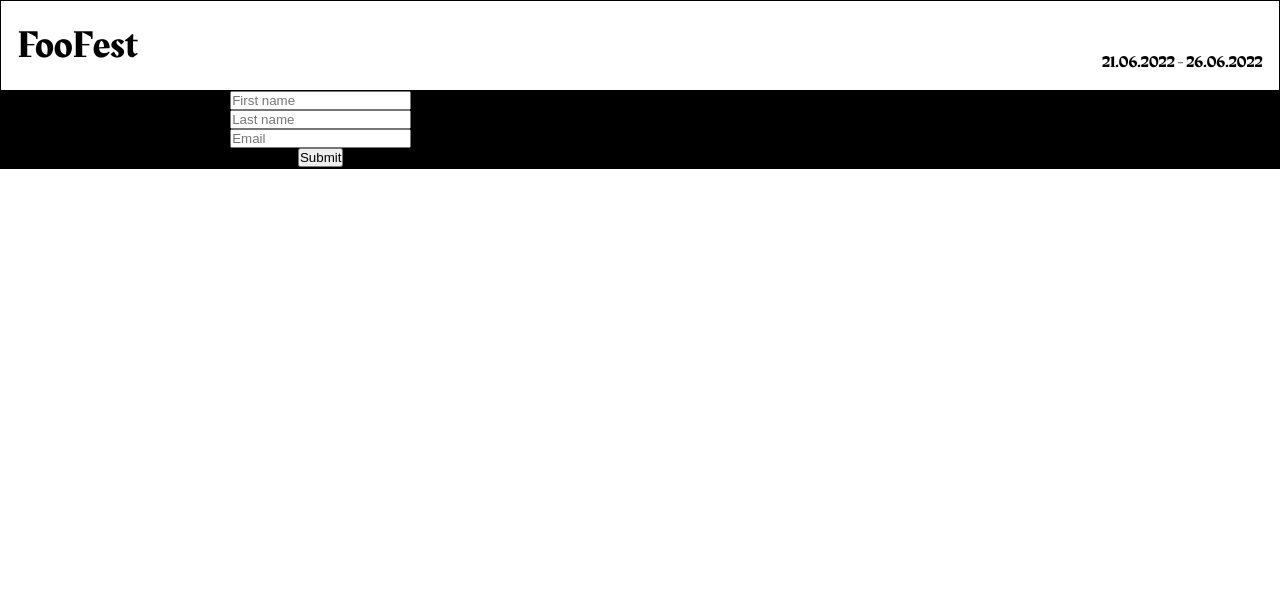
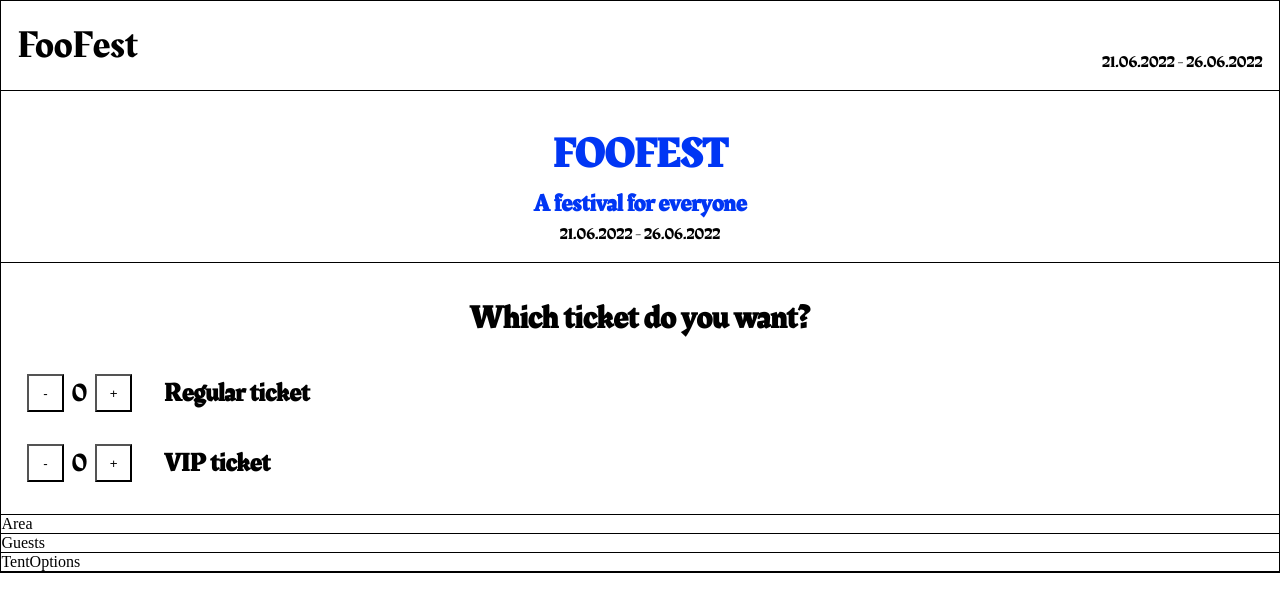
Before and after one commit to flamingofar/foofest-booking, a React (Create React App) app: page /tickets in a window 1280 px wide. Shown: the top 612 px of the page. Built offline with nearby package versions, Linux system fonts and the light colour scheme.

Commit message:
ticket choice style

```diff
--- a/src/components/Landing/TicketInfo/_TicketInfo.scss
+++ b/src/components/Landing/TicketInfo/_TicketInfo.scss
@@ -16,7 +16,7 @@
 }
 
 .title {
-	margin-block-end: 1rem;
+	padding-block-end: 1rem;
 	color: $primary-color;
 
 	h1 {
--- /dev/null
+++ b/src/components/Tickets/Area/Area.js
@@ -0,0 +1,5 @@
+function Area() {
+	return <div>Area</div>;
+}
+
+export default Area;
--- a/src/components/Tickets/Guests/Guests.js
+++ b/src/components/Tickets/Guests/Guests.js
@@ -0,0 +1,5 @@
+function Guests() {
+	return <div>Guests</div>;
+}
+
+export default Guests;
--- a/src/components/Tickets/OptionsModal/OptionsModal.js
+++ b/src/components/Tickets/OptionsModal/OptionsModal.js
@@ -0,0 +1,5 @@
+function OptionsModal() {
+	return <div>OptionsModal</div>;
+}
+
+export default OptionsModal;
--- a/src/components/Tickets/TentOptions/TentOptions.js
+++ b/src/components/Tickets/TentOptions/TentOptions.js
@@ -0,0 +1,5 @@
+function TentOptions() {
+	return <div>TentOptions</div>;
+}
+
+export default TentOptions;
--- a/src/components/Tickets/TicketChoice/TicketChoice.js
+++ b/src/components/Tickets/TicketChoice/TicketChoice.js
@@ -0,0 +1,37 @@
+import "./_TicketChoice.scss";
+
+function TicketChoice() {
+	return (
+		<section className="ticket_choice">
+			<h2>Which ticket do you want?</h2>
+			<div>
+				<div>
+					<div>
+						<button>-</button>
+						<p>0</p>
+						<button>+</button>
+					</div>
+					<div>
+						<p>
+							<strong>Regular ticket</strong>
+						</p>
+					</div>
+				</div>
+				<div>
+					<div>
+						<button>-</button>
+						<p>0</p>
+						<button>+</button>
+					</div>
+					<div>
+						<p>
+							<strong>VIP ticket</strong>
+						</p>
+					</div>
+				</div>
+			</div>
+		</section>
+	);
+}
+
+export default TicketChoice;
--- /dev/null
+++ b/src/components/Tickets/TicketChoice/_TicketChoice.scss
@@ -0,0 +1,35 @@
+@use "../../../styles/abstracts/variables" as *;
+
+.ticket_choice {
+	display: grid;
+	padding: 2rem 1.6rem;
+	text-align: center;
+	p:last-child {
+		color: $text-color;
+	}
+	h2 {
+		text-align: center;
+		font-size: 2rem;
+	}
+
+	& > div {
+		display: flex;
+		flex-direction: column;
+
+		div {
+			padding-block-start: 1rem;
+			margin-inline-end: 1.5rem;
+
+			display: flex;
+		}
+		p {
+			font-size: 1.6rem;
+			padding-inline: 0.5rem;
+		}
+	}
+
+	button {
+		width: 2.3rem;
+		height: auto;
+	}
+}
--- a/src/components/Tickets/Tickets.js
+++ b/src/components/Tickets/Tickets.js
@@ -1,69 +1,33 @@
 import "./_Tickets.scss";
 
+import { useState } from "react";
+
 import Nav from "../Nav/Nav";
-
-import { useFormik } from "formik";
-import * as Yup from "yup";
+import TicketChoice from "./TicketChoice/TicketChoice";
+import Area from "./Area/Area";
+import Guests from "./Guests/Guests";
+import TentOptions from "./TentOptions/TentOptions";
 
 function Tickets() {
-	const formik = useFormik({
-		initialValues: {
-			firstName: "",
-			lastName: "",
-			email: "",
-		},
-		validationSchema: Yup.object({
-			firstName: Yup.string().max(10, "Must be shorter than 10 characters").required("Required"),
-			lastName: Yup.string().max(10, "Must be shorter than 10 characters").required("Required"),
-			email: Yup.string().email().required("Required"),
-		}),
-		onSubmit: () => {
-			console.log(formik.values);
-		},
-	});
+	const [ticketsChosen, setTicketsChosen] = useState(false);
+	const [areaChosen, setAreaChosen] = useState(false);
+	const [guestsChosen, setGuestsChosen] = useState(false);
+	const [tentsChosen, setTentsChosen] = useState(false);
 
 	return (
 		<>
 			<Nav />
-			<form onSubmit={formik.handleSubmit}>
-				<div>
-					<input
-						type="text"
-						id="firstName"
-						name="firstName"
-						placeholder="First name"
-						onBlur={formik.handleBlur}
-						onChange={formik.handleChange}
-						value={formik.values.firstName}
-					/>
-					{formik.touched.firstName && formik.errors ? <p>{formik.errors.firstName}</p> : null}
+			<main>
+				<div className="title ticket_choice">
+					<h1>FooFest</h1>
+					<p>A festival for everyone</p>
+					<p>21.06.2022 - 26.06.2022</p>
 				</div>
-				<div>
-					<input
-						type="text"
-						id="lastName"
-						name="lastName"
-						placeholder="Last name"
-						onBlur={formik.handleBlur}
-						onChange={formik.handleChange}
-						value={formik.values.lastName}
-					/>
-					{formik.touched.lastName && formik.errors ? <p>{formik.errors.lastName}</p> : null}
-				</div>
-				<div>
-					<input
-						type="email"
-						id="email"
-						name="email"
-						placeholder="Email"
-						onBlur={formik.handleBlur}
-						onChange={formik.handleChange}
-						value={formik.values.email}
-					/>
-					{formik.touched.email && formik.errors ? <p>{formik.errors.email}</p> : null}
-				</div>
-				<button type="su mit">Submit</button>
-			</form>
+				<TicketChoice ticketsChosen={ticketsChosen} setTicketsChosen={setTicketsChosen} />
+				<Area areaChosen={areaChosen} setAreaChosen={setAreaChosen} />
+				<Guests guestsChosen={guestsChosen} setGuestsChosen={setGuestsChosen} />
+				<TentOptions tentsChosen={tentsChosen} setTentsChosen={setTentsChosen} />
+			</main>
 		</>
 	);
 }
--- a/src/components/Tickets/_Tickets.scss
+++ b/src/components/Tickets/_Tickets.scss
@@ -1,6 +1,12 @@
+@use "../../styles/abstracts/variables" as *;
+
+p {
+	font-family: $primary-font;
+}
+
 form {
-	width: 50%;
-	display: flex;
+	display: grid;
 	flex-direction: column;
 	align-items: center;
+	background-color: $bg-color;
 }
--- a/src/styles/abstracts/_base.scss
+++ b/src/styles/abstracts/_base.scss
@@ -34,10 +34,9 @@ nav {
 
 main {
 	display: grid;
-	// grid-template-columns: repeat(3, 1fr);
 	gap: $border-thickness;
 
-	& > * {
+	* {
 		background-color: $bg-color;
 	}
 }
```
Also changed, not shown: src/components/Checkout/ContactInfo/ContactInfo.js (+63 -0 lines), src/components/Tickets/Area/Area.scss (added).
